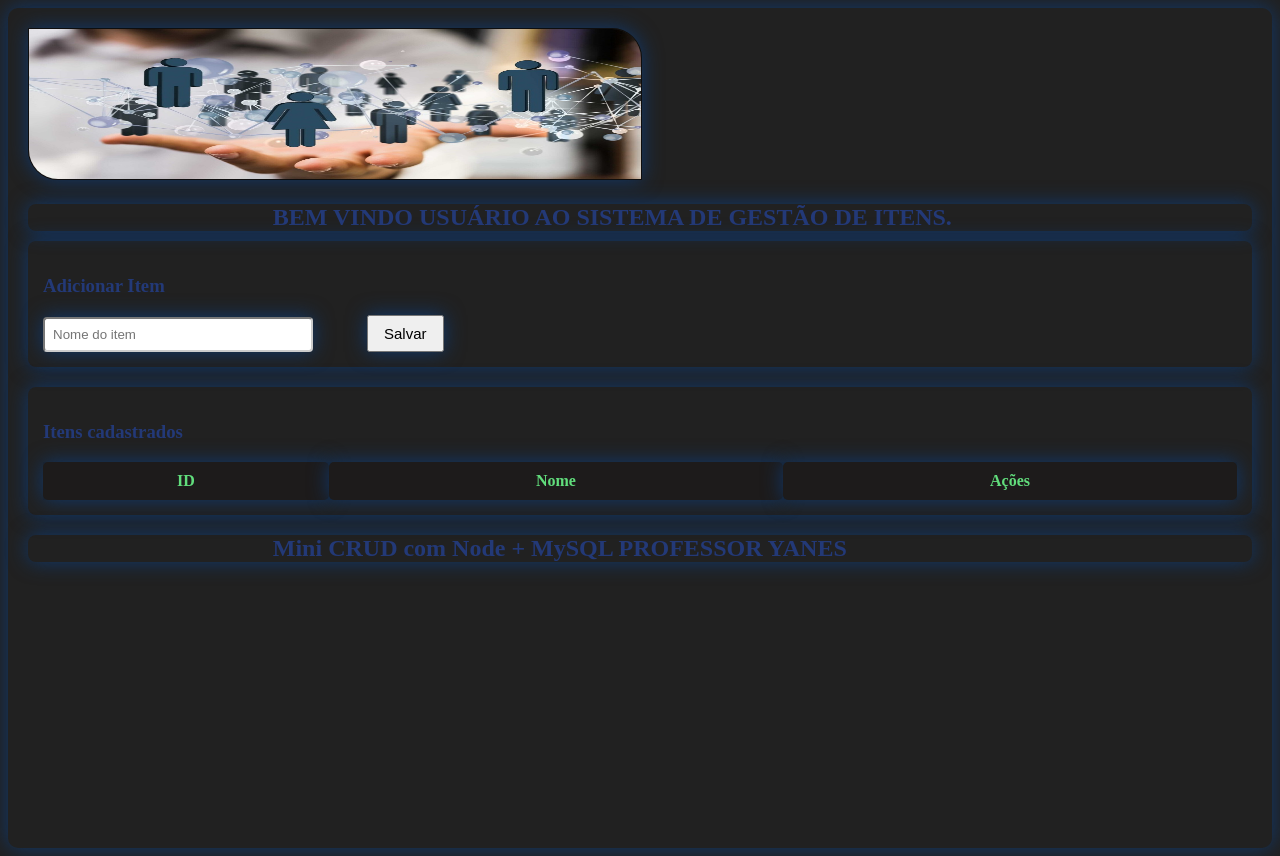
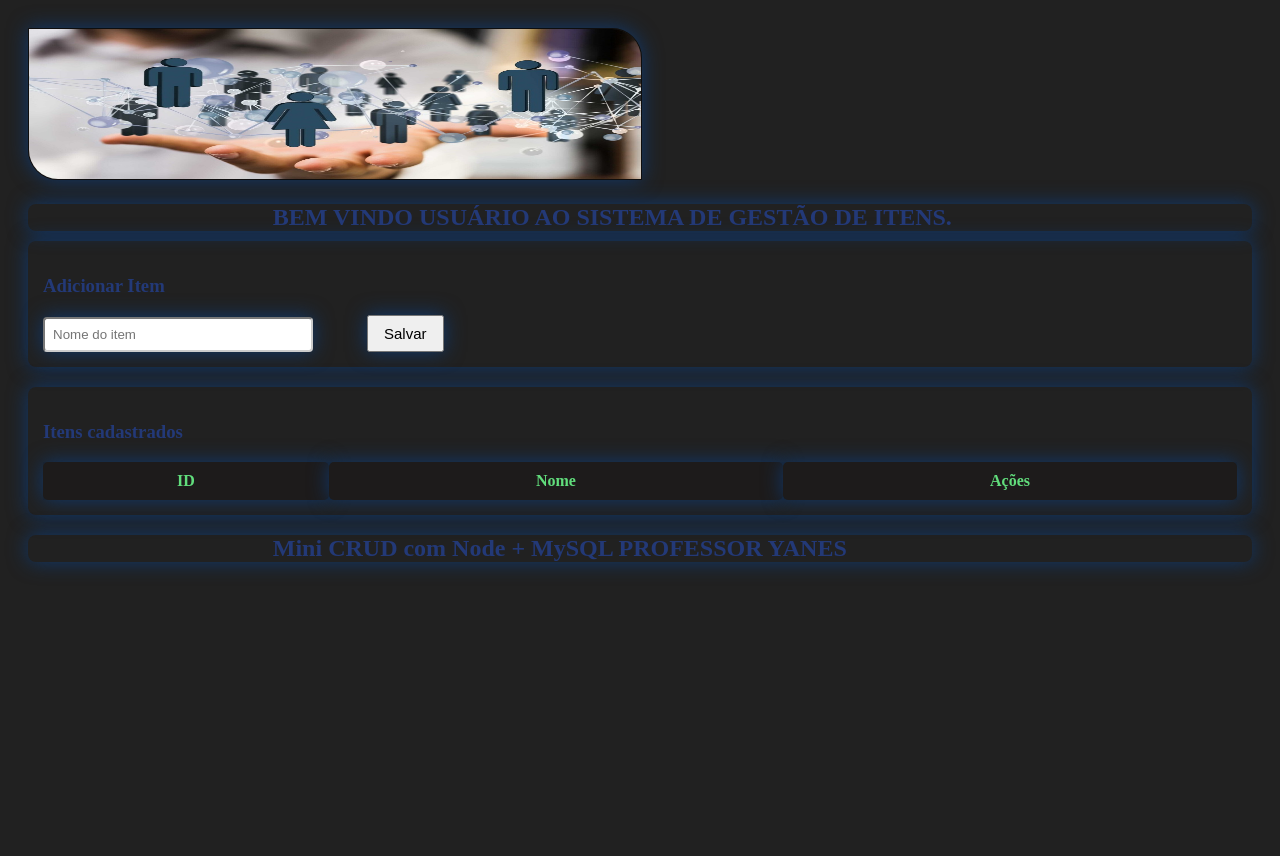
Before and after one commit to sanctiag/Fullstck_Senai, a website: page public/index.html in a window 1280 px wide. Drawn offline with Linux system fonts and the light colour scheme; no server answers.

Commit message:
Update style.css

```diff
--- a/public/style.css
+++ b/public/style.css
@@ -4,7 +4,7 @@ body {
     border-radius: 10px;
     color: lab(25.2% 8.91 -38.85);
     height: 100vh;
-    box-shadow: 0 0 20px rgb(16, 57, 110);
+    box-shadow: 0 0 20px rgba(255, 255, 100, 1)
     border-color: #ccc;
     font-weight: bold;
     font-family: "Times New Roman", Times, serif;
```
